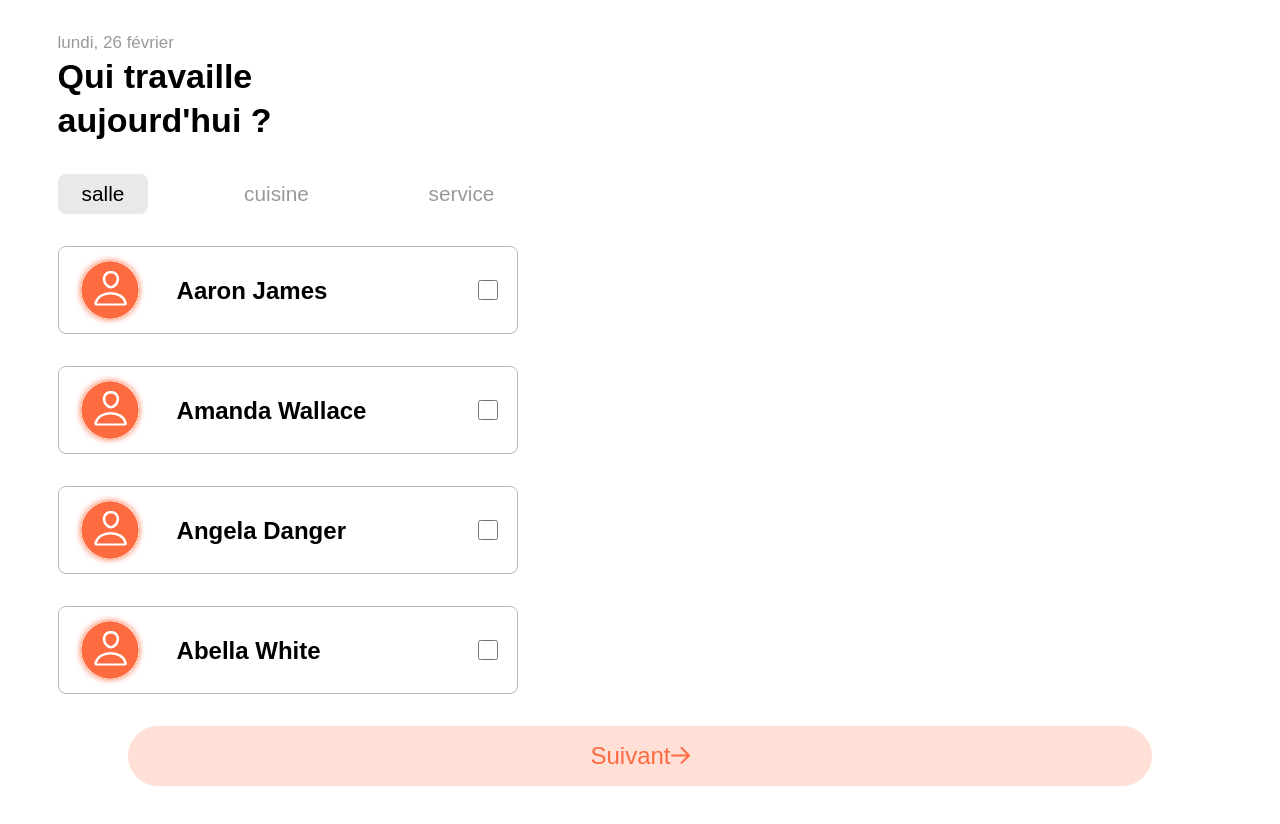
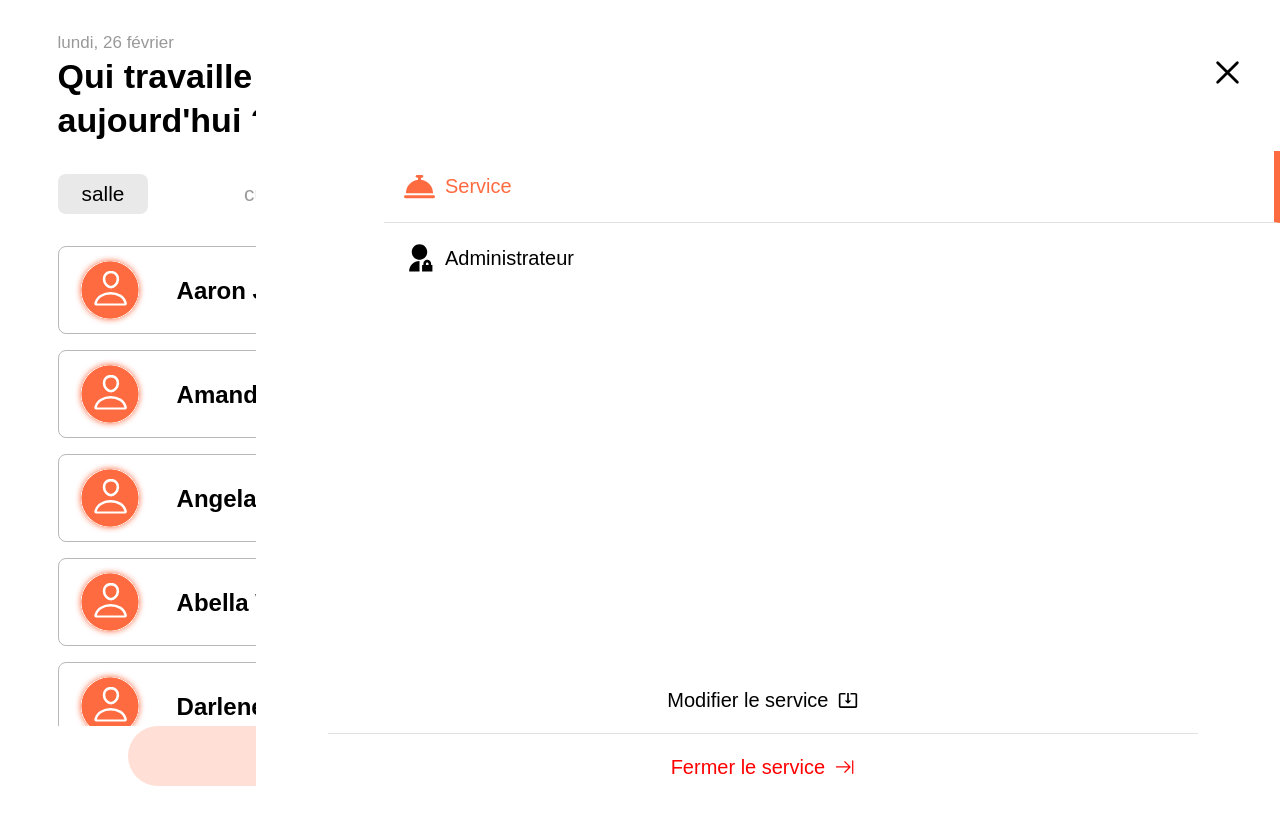
Before and after one commit to SarahOtmane/examCss, a React (Create React App) app: page / in a window 1280 px wide. Shown: the top 824 px of the page. Built offline with nearby package versions, Linux system fonts and the light colour scheme.

Commit message:
intégration du menu burger avec le reste des pages

```diff
--- a/src/App.js
+++ b/src/App.js
@@ -22,7 +22,6 @@ function App(){
         <BrowserRouter>
             <Routes>
                 <Route path='/' element={<Home allEmploye={allEmploye} />} />
-                <Route path='/burger' element={<Burger />} />
                 <Route path='/tips' element={<AddTips />} />
             </Routes>
         </BrowserRouter>
--- a/src/components/Header.js
+++ b/src/components/Header.js
@@ -1,4 +1,5 @@
 import React, { useState, useEffect } from 'react';
+import Burger from './Burger';
 
 function Header({ titre }) {
     const [currentDate, setCurrentDate] = useState(new Date());
@@ -33,6 +34,7 @@ function Header({ titre }) {
                 </p>
                 <h1>{titre}</h1>
             </article>
+            <Burger />
         </header>
     );
 }
--- a/src/css/App.css
+++ b/src/css/App.css
@@ -80,7 +80,7 @@ body {
   font-family: "Arial", sans-serif;
 }
 
-.service ul li, .employe ul li div, .employe ul li, .home article {
+.service div button.dark, .service ul li, .employe ul li div, .employe ul li, .home article {
   display: flex;
   flex-direction: row;
 }
@@ -108,6 +108,7 @@ body {
 /* ------------- Header ------------- */
 header {
   margin-top: 2rem;
+  position: relative;
 }
 header article {
   width: 60%;
@@ -148,7 +149,7 @@ header article h1 {
 .employe ul li {
   border: 1px solid #B8B8B8;
   border-radius: 0.5rem;
-  margin-bottom: 2rem;
+  margin-bottom: 1rem;
   align-items: center;
   justify-content: space-between;
   padding: 0.5rem 1rem;
@@ -177,7 +178,7 @@ header article h1 {
   margin-bottom: 1.5rem;
 }
 .service ul {
-  height: 50vh;
+  height: 27vh;
   overflow: auto;
 }
 .service ul li {
@@ -185,7 +186,7 @@ header article h1 {
   justify-content: space-between;
   padding-bottom: 1rem;
   border-bottom: 1px solid #D9D9D9;
-  margin-bottom: 1.5rem;
+  margin-bottom: 1rem;
 }
 .service ul li p {
   font-size: 20px;
@@ -198,12 +199,31 @@ header article h1 {
   border-radius: 2rem;
 }
 .service div {
-  position: fixed;
   width: 100%;
+  height: -moz-max-content;
+  height: max-content;
 }
 .service div p {
   color: #FF6B40;
+  text-align: center;
   font-size: 24px;
+  margin: 1.5rem auto;
+}
+.service div button.dark {
+  padding: 1.5rem 2rem;
+  width: 30%;
+  margin: auto;
+  justify-content: space-between;
+  margin-bottom: 2rem;
+  border: none;
+  border-radius: 3rem;
+  background-color: rgba(255, 107, 64, 0.2117647059);
+}
+.service div button.dark .icon {
+  font-size: 40px;
+}
+.service div button.dark + p {
+  color: #000000;
 }
 .service div button[type=submit] {
   position: inherit;
@@ -213,6 +233,10 @@ header article h1 {
 .burger {
   height: 100vh;
   max-height: 100vh;
+  position: fixed;
+  z-index: 999;
+  top: 0;
+  right: 0;
 }
 .burger .openMenu {
   font-size: 38px;
--- a/src/css/App.sass
+++ b/src/css/App.sass
@@ -34,6 +34,7 @@ body
 header
     @extend %width-80
     margin-top: 2rem
+    position: relative
 
     article
         width: 60%
@@ -79,7 +80,7 @@ header
             @extend %width-80
             border: 1px solid #B8B8B8
             border-radius: .5rem
-            margin-bottom: 2rem
+            margin-bottom: 1rem
             @extend %row
             align-items: center
             justify-content: space-between
@@ -116,7 +117,7 @@ header
         margin-bottom: 1.5rem
 
     ul
-        height: 40vh
+        height: 27vh
         overflow: auto
         li
             @extend %width-80
@@ -125,7 +126,7 @@ header
             justify-content: space-between
             padding-bottom: 1rem
             border-bottom: 1px solid #D9D9D9
-            margin-bottom: 1.5rem
+            margin-bottom: 1rem
 
             p
                 font-size: 20px
@@ -147,7 +148,8 @@ header
             text-align: center
             font-size: 24px
             @extend %width-80
-            margin-bottom: 1rem
+            margin: 1.5rem auto
+
 
         button.dark
             padding: 1.5rem 2rem
@@ -165,7 +167,6 @@ header
 
         button.dark + p
             color: $noir
-            margin-bottom: 2rem
 
 
         button[type="submit"]
@@ -176,6 +177,10 @@ header
 .burger
     height: 100vh
     max-height: 100vh
+    position: fixed
+    z-index: 999
+    top: 0
+    right: 0
     .openMenu
         font-size: 38px
         position: absolute
```
Also changed, not shown: 1 other file (tests, documents, lock files or other folders).
